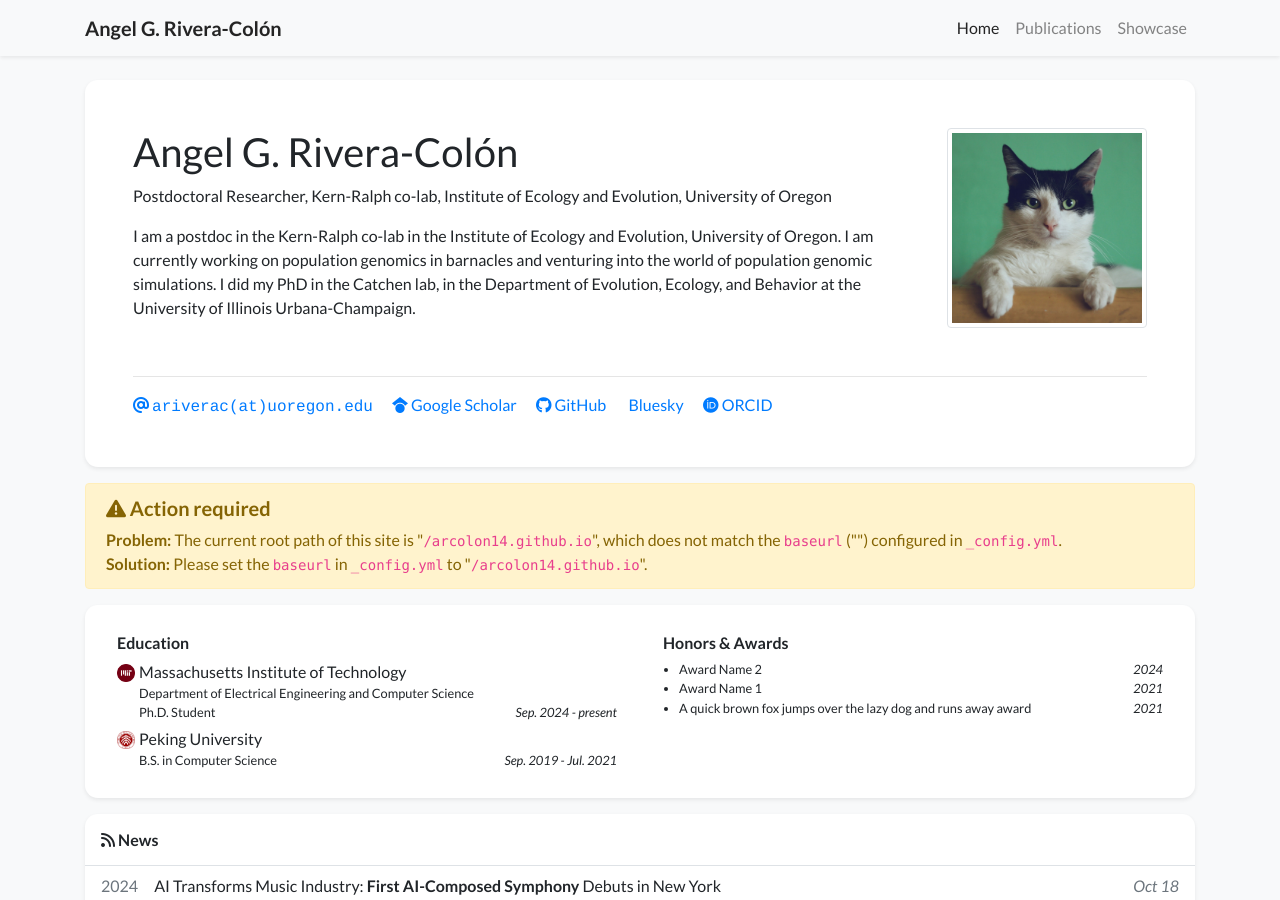
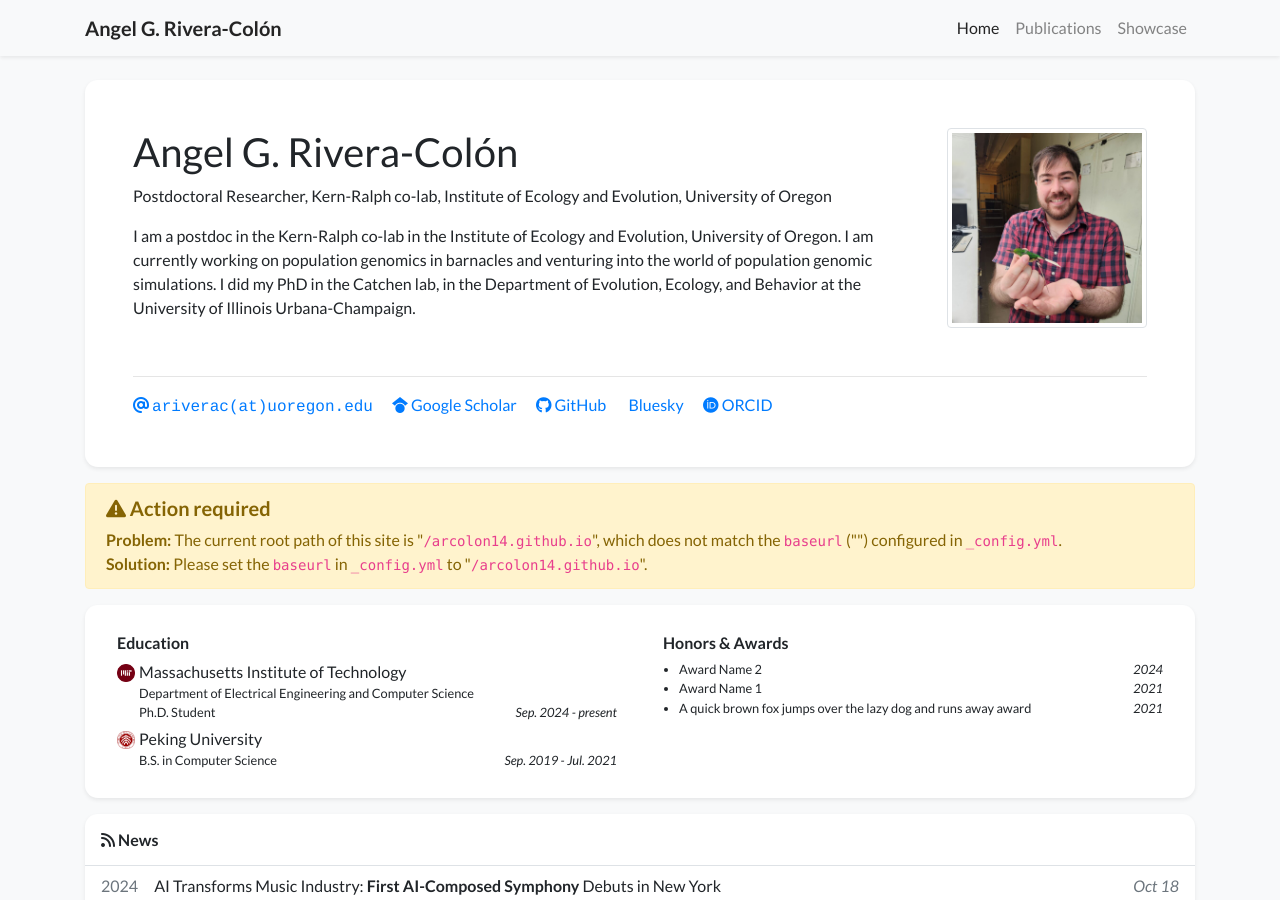
Before and after one commit to arcolon14/arcolon14.github.io, a Jekyll site: the page built from index.html, in a window 1280 px wide and 900 px high. Built offline with Jekyll 4.4.1, drawn with Linux system fonts in a browser that asks for light colours; nearby versions of some CDN libraries; a style sheet for code colours, icons or effects is not loaded.

Commit message:
added new profile pic

```diff
--- a/_data/profile.yml
+++ b/_data/profile.yml
@@ -24,9 +24,9 @@ short_bio: >-
   I am a postdoc in the Kern-Ralph co-lab in the Institute of Ecology and Evolution, University of Oregon. I am currently working on population genomics in barnacles and venturing into the world of population genomic simulations. I did my PhD in the Catchen lab, in the Department of Evolution, Ecology, and Behavior at the University of Illinois Urbana-Champaign.
   </p>
 
-portrait_url: /assets/images/photos/portrait.jpg
-portrait_caption: >-
-  Photo by Manja Vitolic on Unsplash (this caption is optional, comment it out to disable).
+portrait_url: /assets/images/photos/profile.jpg
+# portrait_caption: >-
+#   Optional caption shown when hovering over the photo.
 
 education:
 - name: Massachusetts Institute of Technology
```
Also changed, not shown: assets/images/photos/portrait.jpg (deleted), assets/images/photos/profile.jpg (added).
